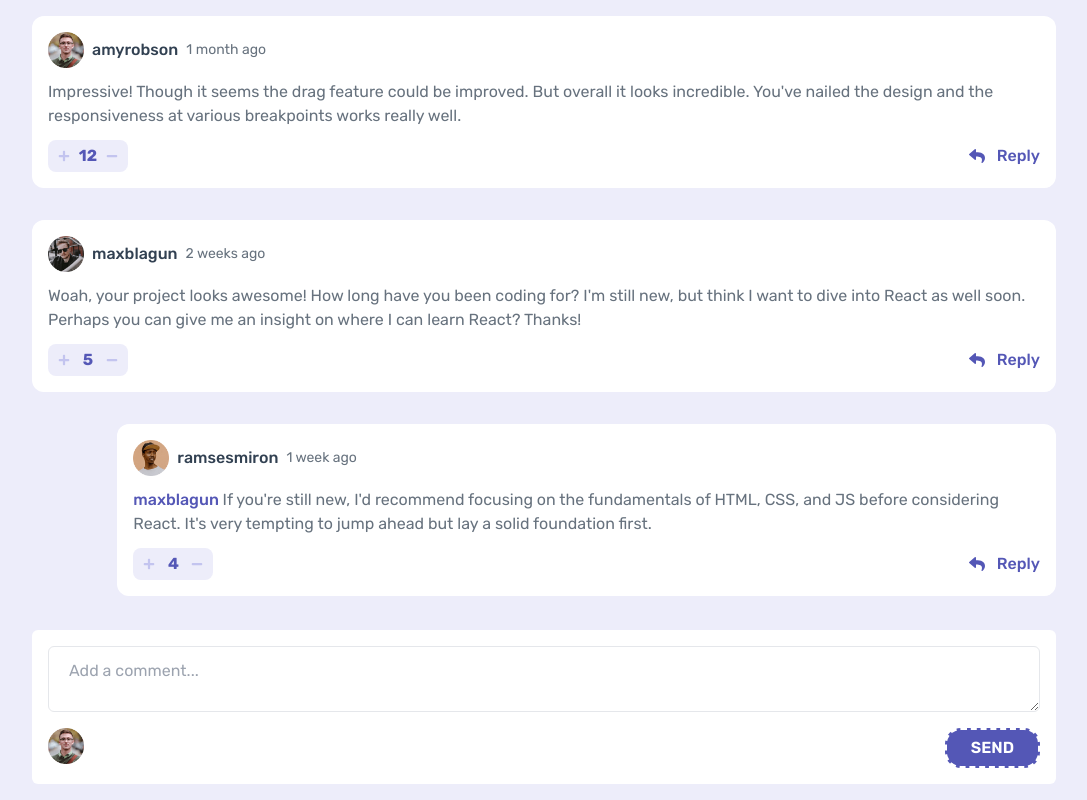
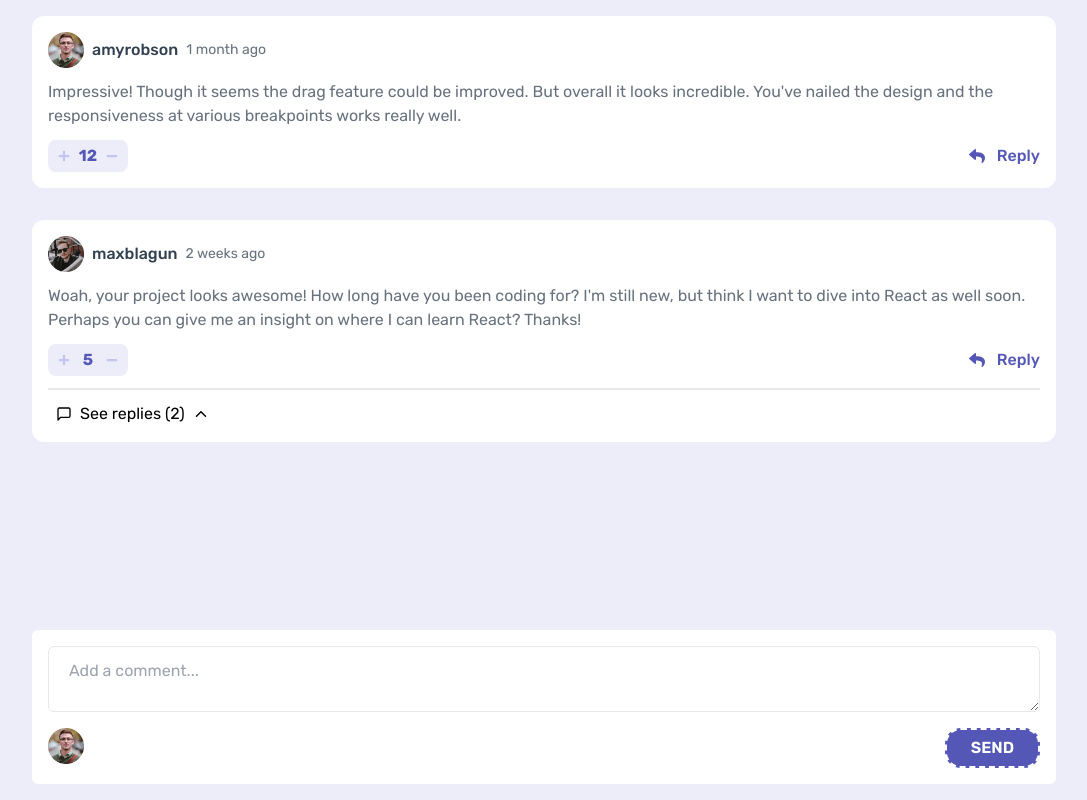
Before and after one commit to 1Dh2Be/Interactive-comment-section, a React (Vite) app: page / in a window 1280 px wide. Shown: the whole page, without its empty margins (96-1183 px from the left). Built offline with nearby package versions, Linux system fonts and the light colour scheme.

Commit message:
Conditionally showing replies

```diff
--- a/src/components/Comment/Comment.tsx
+++ b/src/components/Comment/Comment.tsx
@@ -12,6 +12,9 @@ import { AnimatePresence, motion } from "motion/react";
 import { WriteComment } from "../write-comment/WriteComment";
 import { useComment } from "../CommentContext";
 import { Form, Formik } from "formik";
+import { FiMessageSquare } from "react-icons/fi";
+import { IoIosArrowUp } from "react-icons/io";
+import { replyArrowRotation } from "../../utils/Anim";
 
 export const Comment = ({
   id,
@@ -27,8 +30,9 @@ export const Comment = ({
   const { updateComment } = useComment();
   const [count, setCount] = useState<number>(score);
   const [userVote, setUserVote] = useState<number | undefined>(undefined);
-  const [openReply, setOpenReply] = useState(false);
-  const [isEditing, setIsEditing] = useState(false);
+  const [openReply, setOpenReply] = useState<boolean>(false);
+  const [isEditing, setIsEditing] = useState<boolean>(false);
+  const [showReplies, setShowReplies] = useState<boolean>(false);
 
   const increment = () => {
     if (userVote === undefined || userVote - 1) {
@@ -192,7 +196,7 @@ export const Comment = ({
             {replyingTo ? (
               <p>
                 <span className="text-primary-moderateBlue font-medium">
-                  {replyingTo + " "}
+                  {"@" + replyingTo + " "}
                 </span>
                 {content}
               </p>
@@ -242,6 +246,25 @@ export const Comment = ({
                 </div>
               )}
             </div>
+            {replies && replies.length > 0 ? (
+              <>
+                <div className="border-t-2" />
+                <div
+                  className="flex items-center gap-2 px-2"
+                  onClick={() => setShowReplies(!showReplies)}
+                >
+                  <FiMessageSquare />
+                  <p className="text-black">{`See replies (${replies.length})`}</p>
+                  <motion.span
+                    initial="initial"
+                    animate={showReplies ? "animate" : "exit"}
+                    variants={replyArrowRotation}
+                  >
+                    <IoIosArrowUp />
+                  </motion.span>
+                </div>
+              </>
+            ) : null}
           </div>
         )}
 
@@ -249,7 +272,7 @@ export const Comment = ({
           {openReply ? <WriteComment btnText="REPLY" /> : null}
         </div>
 
-        {replies && replies.length > 0 && (
+        {replies && replies.length > 0 && showReplies && (
           <div className="w-11/12">
             {replies.map((reply: any) => (
               <Comment
--- a/src/utils/Anim.ts
+++ b/src/utils/Anim.ts
@@ -12,3 +12,23 @@ export const anim = ({ variants }: { variants: typeof ModalVariants }) => {
     variants,
   };
 };
+
+export const replyArrowRotation = {
+  initial: {
+    rotate: 0,
+  },
+  animate: {
+    rotate: 180,
+    transition: {
+      duration: 0.4,
+      ease: [0.22, 1, 0.36, 1],
+    },
+  },
+  exit: {
+    rotate: 0,
+    transition: {
+      duration: 0.4,
+      ease: [0.22, 1, 0.36, 1],
+    },
+  },
+};
```
